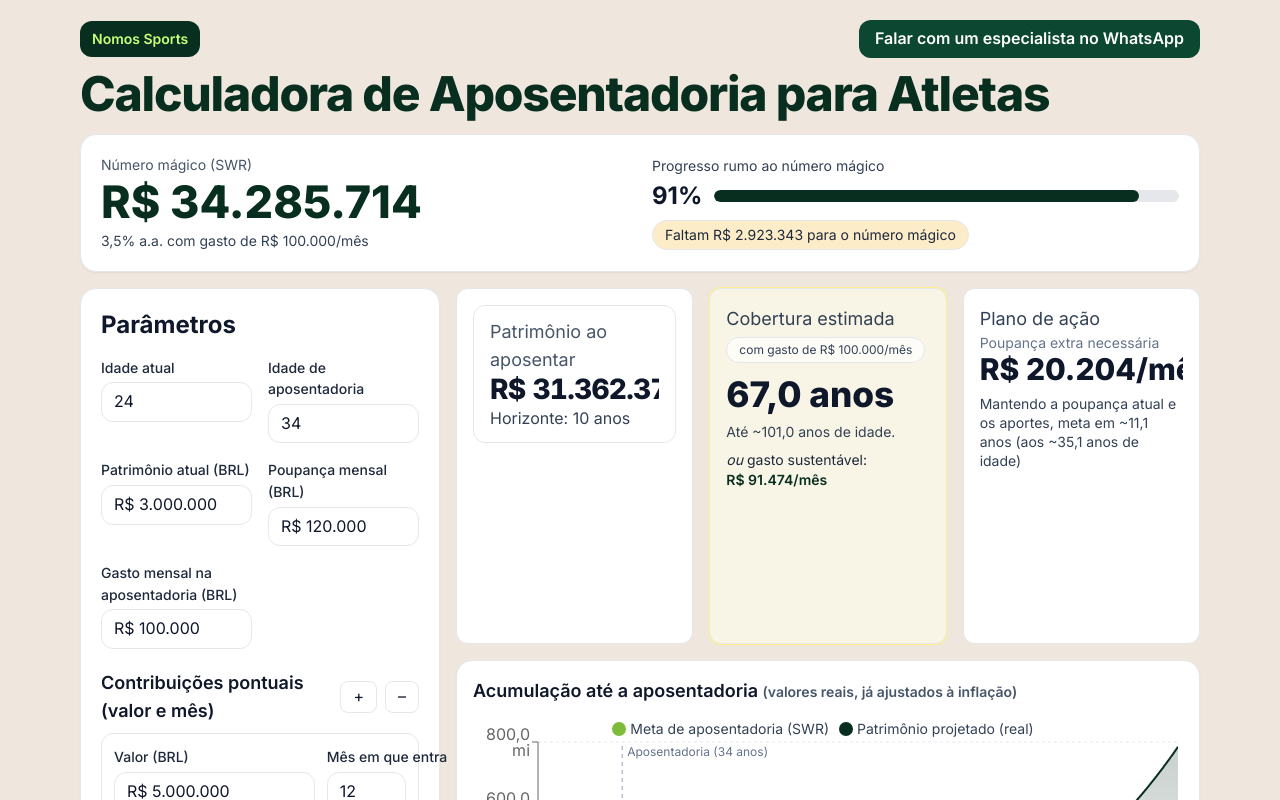
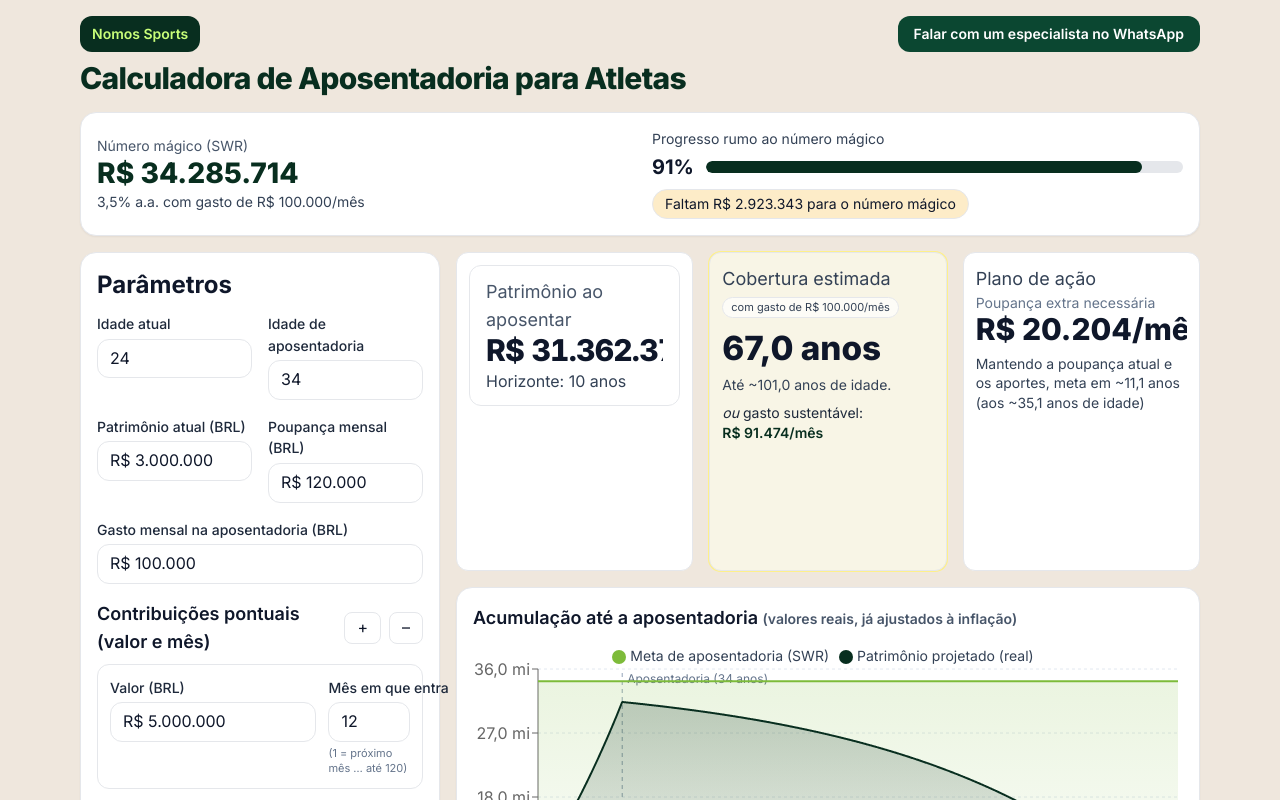
Before and after one commit to erikpajunknomos/calculadora-aposentadoria, a React (Vite) app: page / in a window 1280 px wide. Shown: the top 800 px of the page. Built offline with nearby package versions, Linux system fonts and the light colour scheme; the HTML template or start-up script is replaced by a standard one.

Commit message:
Update App.tsx

```diff
--- a/src/App.tsx
+++ b/src/App.tsx
@@ -1,4 +1,4 @@
-import { useEffect, useMemo, useRef, useState } from "react";
+import React, { useEffect, useMemo, useRef, useState } from "react";
 import {
   Area,
   AreaChart,
@@ -11,7 +11,9 @@ import {
   YAxis,
 } from "recharts";
 
-/* ========= Helpers ========= */
+/* =========================
+   Utils / helpers
+   ========================= */
 
 const BRL0 = new Intl.NumberFormat("pt-BR", {
   style: "currency",
@@ -19,19 +21,16 @@ const BRL0 = new Intl.NumberFormat("pt-BR", {
   maximumFractionDigits: 0,
   minimumFractionDigits: 0,
 });
-
 const BRL2 = new Intl.NumberFormat("pt-BR", {
   style: "currency",
   currency: "BRL",
   maximumFractionDigits: 2,
   minimumFractionDigits: 2,
 });
-
 function formatCurrency(n: number, cents = false) {
   if (!isFinite(n)) return cents ? "R$ 0,00" : "R$ 0";
   return (cents ? BRL2 : BRL0).format(Math.round(n));
 }
-
 function formatNumber(n: number, d = 1) {
   if (!isFinite(n)) return "0";
   return n.toLocaleString("pt-BR", {
@@ -39,24 +38,23 @@ function formatNumber(n: number, d = 1) {
     maximumFractionDigits: d,
   });
 }
-
 function parseMoneyInput(v: string) {
   const digits = v.replace(/\D+/g, "");
   if (!digits) return 0;
   return parseInt(digits, 10);
 }
-
 function clamp(n: number, a: number, b: number) {
   return Math.min(b, Math.max(a, n));
 }
-
 type Lump = { id: number; month: number; amount: number };
 
-/* ========= AutoFit (não deixa quebrar o valor grande) ========= */
+/* =========================
+   AutoFit – evita quebrar o número grande
+   ========================= */
 
 function AutoFit({
   children,
-  max = 42,
+  max = 34,
   min = 20,
   className = "",
 }: {
@@ -66,7 +64,7 @@ function AutoFit({
   className?: string;
 }) {
   const ref = useRef<HTMLDivElement>(null);
-  const [fontSize, setFontSize] = useState(max);
+  const [fs, setFs] = useState(max);
 
   useEffect(() => {
     const el = ref.current;
@@ -82,14 +80,13 @@ function AutoFit({
         s -= 1;
         el.style.fontSize = `${s}px`;
       }
-      setFontSize(s);
+      setFs(s);
     };
 
     const ro = new ResizeObserver(fit);
     ro.observe(el);
     window.addEventListener("resize", fit);
     fit();
-
     return () => {
       ro.disconnect();
       window.removeEventListener("resize", fit);
@@ -100,14 +97,66 @@ function AutoFit({
     <div
       ref={ref}
       className={className}
-      style={{ fontSize, lineHeight: 1.1, whiteSpace: "nowrap", overflow: "hidden" }}
+      style={{ fontSize: fs, lineHeight: 1.1, whiteSpace: "nowrap", overflow: "hidden" }}
     >
       {children}
     </div>
   );
 }
 
-/* ========= App ========= */
+/* =========================
+   Inputs
+   ========================= */
+
+function SmallLabel({ children, className = "" }: { children: React.ReactNode; className?: string }) {
+  return <label className={`text-sm font-medium text-slate-800 ${className}`}>{children}</label>;
+}
+function NumberInput({
+  value,
+  onChange,
+  min,
+  max,
+  step = 1,
+}: {
+  value: number;
+  onChange: (n: number) => void;
+  min?: number;
+  max?: number;
+  step?: number;
+}) {
+  return (
+    <input
+      type="number"
+      className="mt-1 w-full rounded-xl border px-3 py-2 bg-white"
+      value={value}
+      min={min}
+      max={max}
+      step={step}
+      onChange={(e) => onChange(parseFloat(e.target.value || "0"))}
+    />
+  );
+}
+function MoneyInput({ value, onChange }: { value: number; onChange: (n: number) => void }) {
+  const [txt, setTxt] = useState(formatCurrency(value));
+  useEffect(() => setTxt(formatCurrency(value)), [value]);
+  return (
+    <input
+      type="text"
+      className="mt-1 w-full rounded-xl border px-3 py-2 bg-white"
+      inputMode="numeric"
+      value={txt}
+      onChange={(e) => {
+        const raw = parseMoneyInput(e.target.value);
+        setTxt(formatCurrency(raw));
+        onChange(raw);
+      }}
+    />
+  );
+}
+
+/* =========================
+   App
+   ========================= */
 
 export default function App() {
   // Defaults
@@ -128,13 +177,21 @@ export default function App() {
     { id: 1, month: 12, amount: 5_000_000 },
   ]);
 
-  // Avançado OFF → retorno na aposentadoria acompanha o SWR
+  // Sincroniza retorno na aposentadoria com o SWR se avançado estiver off
   useEffect(() => {
     if (!showAdvanced) setRetireRealReturn(swrPct);
   }, [swrPct, showAdvanced]);
 
-  /* ========= Cálculos ========= */
+  /* ---------- Cores ---------- */
+  const brand = {
+    dark: "#082e1f",
+    mid: "#0b4731",
+    sand: "#efe7dd",
+    accent: "#f8f5e6",
+    warn: "#fdecc8",
+  };
 
+  /* ---------- Cálculos ---------- */
   const monthsToRetire = Math.max(0, (retireAge - age) * 12);
   const monthsTo100 = Math.max(0, (100 - age) * 12);
 
@@ -151,7 +208,9 @@ export default function App() {
 
     const lumpsMap = new Map<number, number>();
     for (const l of lumps) {
-      if (l.month > 0) lumpsMap.set(l.month, (lumpsMap.get(l.month) ?? 0) + Math.max(0, l.amount));
+      if (l.month > 0) {
+        lumpsMap.set(l.month, (lumpsMap.get(l.month) ?? 0) + Math.max(0, l.amount));
+      }
     }
 
     const arr: { x: number; age: number; wealth: number; goal: number }[] = [];
@@ -162,9 +221,11 @@ export default function App() {
         cur += monthlySaving;
         if (lumpsMap.has(m)) cur += lumpsMap.get(m)!;
       } else {
-        // pós-aposentadoria no gráfico: seguimos renderizando patrimônio com o mesmo retorno
-        cur *= 1 + rAcc;
+        // Pós-aposentadoria: retorno da aposentadoria e consumo mensal (valores reais)
+        cur = cur * (1 + rRet) - monthlySpend;
+        if (cur < 0) cur = 0;
       }
+
       arr.push({
         x: m,
         age: age + m / 12,
@@ -177,8 +238,7 @@ export default function App() {
       monthsToRetire >= 0 && monthsToRetire < arr.length ? arr[monthsToRetire].wealth : wealth;
 
     return { wealthAtRetire: wAtRetire, series: arr, retireIndex: monthsToRetire };
-    // eslint-disable-next-line react-hooks/exhaustive-deps
-  }, [wealth, monthlySaving, lumps, monthsTo100, monthsToRetire, rAcc, age, magicNumber]);
+  }, [wealth, monthlySaving, lumps, monthsTo100, monthsToRetire, rAcc, rRet, age, magicNumber]);
 
   const sustainableMonthlySWR = useMemo(
     () => (wealthAtRetire * (swrPct / 100)) / 12,
@@ -191,7 +251,7 @@ export default function App() {
     const r = rRet;
 
     if (C <= 0) return { runwayYears: Infinity, hasPerpetuity: true, endAge: Infinity };
-    if (PV <= 0) return { runwayYears: 0, hasPerpetuity: false, endAge: age };
+    if ( PV <= 0) return { runwayYears: 0, hasPerpetuity: false, endAge: age };
 
     if (PV * r >= C) {
       return { runwayYears: Infinity, hasPerpetuity: true, endAge: Infinity };
@@ -243,18 +303,13 @@ export default function App() {
       m++;
       cur = cur * (1 + rAcc) + monthlySaving + (lumpsMap.get(m) ?? 0);
     }
-    return { monthsToGoal: cur >= magicNumber ? m : Infinity, ageAtGoal: cur >= magicNumber ? age + m / 12 : Infinity };
+    return {
+      monthsToGoal: cur >= magicNumber ? m : Infinity,
+      ageAtGoal: cur >= magicNumber ? age + m / 12 : Infinity,
+    };
   }, [wealth, monthlySaving, lumps, rAcc, magicNumber, age]);
 
-  /* ========= UI ========= */
-
-  const brand = {
-    dark: "#082e1f",
-    mid: "#0b4731",
-    sand: "#efe7dd",
-    accent: "#f8f5e6",
-    warn: "#fdecc8",
-  };
+  /* ---------- UI helpers ---------- */
 
   const tickAges = useMemo(() => {
     const start = Math.ceil(age);
@@ -273,30 +328,24 @@ export default function App() {
     return [formatCurrency(Number(value)), "Patrimônio projetado (real)"];
   };
 
-  const rangeBg = (pct: number) => ({
+  const filledRangeStyle = (pct: number) => ({
     background: `linear-gradient(90deg, ${brand.dark} ${pct}%, #e5e7eb ${pct}%)`,
     height: 8,
     borderRadius: 9999,
-    appearance: "none" as const,
   });
 
-  /* ========= Render ========= */
+  /* ---------- Render ---------- */
 
   return (
-    <div
-      className="min-h-screen bg-[var(--sand)] text-slate-900"
-      style={{
-        ["--sand" as any]: brand.sand,
-      }}
-    >
-      {/* Título + CTA */}
-      <div className="max-w-6xl mx-auto px-4 pt-5">
-        <div className="flex items-center gap-3 mb-3">
-          <span className="rounded-xl bg-[var(--brand-dark)] text-[#c9ff79] px-3 py-2 text-sm font-semibold" style={{ ["--brand-dark" as any]: brand.dark }}>
+    <div className="min-h-screen text-slate-900" style={{ background: brand.sand }}>
+      {/* Header + CTA */}
+      <div className="max-w-6xl mx-auto px-4 pt-4">
+        <div className="flex items-center gap-3 mb-2">
+          <span className="rounded-xl px-3 py-2 text-sm font-semibold" style={{ background: brand.dark, color: "#c9ff79" }}>
             Nomos Sports
           </span>
           <a
-            className="ml-auto inline-flex rounded-xl px-4 py-2 text-white font-semibold"
+            className="ml-auto inline-flex rounded-xl px-4 py-2 text-white text-sm font-semibold"
             style={{ background: brand.mid }}
             href="https://api.whatsapp.com/send?phone=5521986243416&text=Ol%C3%A1%21+Estava+mexendo+na+calculadora+de+aposentadoria+da+Nomos+Sports.+Podemos+bater+um+papo%3F"
             target="_blank"
@@ -305,34 +354,33 @@ export default function App() {
             Falar com um especialista no WhatsApp
           </a>
         </div>
-        <h1 className="text-3xl md:text-5xl font-extrabold tracking-tight" style={{ color: brand.dark }}>
+        <h1 className="text-2xl md:text-3xl font-extrabold tracking-tight" style={{ color: brand.dark }}>
           Calculadora de Aposentadoria para Atletas
         </h1>
       </div>
 
       {/* KPI topo */}
-      <div className="max-w-6xl mx-auto px-4 mt-4 grid grid-cols-1 gap-4">
-        <div className="rounded-2xl bg-white border shadow-sm p-5">
+      <div className="max-w-6xl mx-auto px-4 mt-4">
+        <div className="rounded-2xl bg-white border shadow-sm p-4">
           <div className="grid grid-cols-1 md:grid-cols-2 gap-6 items-center">
             <div>
               <div className="text-slate-600 text-sm">Número mágico (SWR)</div>
-              <div className="text-[clamp(1.6rem,3.5vw,3rem)] font-extrabold leading-tight" style={{ color: brand.dark }}>
+              <div className="font-extrabold leading-tight" style={{ color: brand.dark, fontSize: "clamp(1.2rem,2.2vw,2rem)" }}>
                 {formatCurrency(magicNumber)}
               </div>
               <div className="text-slate-700 text-sm">
                 {formatNumber(swrPct, 1)}% a.a. com gasto de {formatCurrency(monthlySpend)}/mês
               </div>
             </div>
-
             <div className="min-w-0">
               <div className="text-slate-700 text-sm mb-1">Progresso rumo ao número mágico</div>
               <div className="flex items-center gap-3">
-                <div className="text-2xl font-bold">{`${formatNumber(progressPct, 0)}%`}</div>
+                <div className="text-xl font-bold">{`${formatNumber(progressPct, 0)}%`}</div>
                 <div className="flex-1 h-3 rounded-full bg-gray-200 overflow-hidden">
                   <div className="h-full rounded-full" style={{ width: `${progressPct}%`, background: brand.dark }} />
                 </div>
               </div>
-              <div className="mt-2 inline-flex items-center rounded-full border px-3 py-1 text-sm bg-[var(--warn)] text-slate-800" style={{ ["--warn" as any]: brand.warn }}>
+              <div className="mt-2 inline-flex items-center rounded-full border px-3 py-1 text-sm" style={{ background: brand.warn }}>
                 {remainingToGoal > 0
                   ? `Faltam ${formatCurrency(remainingToGoal)} para o número mágico`
                   : `Você superou a meta em ${formatCurrency(wealthAtRetire - magicNumber)}`}
@@ -345,26 +393,47 @@ export default function App() {
       {/* Corpo */}
       <div className="max-w-6xl mx-auto px-4 mt-4 grid grid-cols-1 md:grid-cols-[360px,1fr] gap-4">
         {/* Parâmetros */}
-        <div className="rounded-2xl bg-white border shadow-sm p-5">
-          <h2 className="text-2xl font-bold mb-4">Parâmetros</h2>
+        <div className="rounded-2xl bg-white border shadow-sm p-4">
+          <h2 className="text-2xl font-bold mb-3">Parâmetros</h2>
 
           <div className="grid grid-cols-1 sm:grid-cols-2 gap-4">
-            <Field label="Idade atual" value={age} onChange={(v) => setAge(clamp(v, 15, 90))} />
-            <Field label="Idade de aposentadoria" value={retireAge} onChange={(v) => setRetireAge(clamp(v, age + 1, 80))} />
-            <MoneyField label="Patrimônio atual (BRL)" value={wealth} onChange={setWealth} />
-            <MoneyField label="Poupança mensal (BRL)" value={monthlySaving} onChange={setMonthlySaving} />
-            <MoneyField label="Gasto mensal na aposentadoria (BRL)" value={monthlySpend} onChange={setMonthlySpend} />
+            <div>
+              <SmallLabel>Idade atual</SmallLabel>
+              <NumberInput value={age} onChange={(v) => setAge(clamp(v, 15, 90))} />
+            </div>
+            <div>
+              <SmallLabel>Idade de aposentadoria</SmallLabel>
+              <NumberInput value={retireAge} onChange={(v) => setRetireAge(clamp(v, age + 1, 80))} />
+            </div>
+            <div>
+              <SmallLabel>Patrimônio atual (BRL)</SmallLabel>
+              <MoneyInput value={wealth} onChange={setWealth} />
+            </div>
+            <div>
+              <SmallLabel>Poupança mensal (BRL)</SmallLabel>
+              <MoneyInput value={monthlySaving} onChange={setMonthlySaving} />
+            </div>
+            <div className="sm:col-span-2">
+              <SmallLabel>Gasto mensal na aposentadoria (BRL)</SmallLabel>
+              <MoneyInput value={monthlySpend} onChange={setMonthlySpend} />
+            </div>
           </div>
 
           {/* Aportes pontuais */}
-          <div className="mt-5">
+          <div className="mt-4">
             <div className="flex items-center justify-between mb-2">
               <div className="text-lg font-semibold">Contribuições pontuais (valor e mês)</div>
               <div className="flex gap-2">
-                <button onClick={() => setLumps((s) => [...s, { id: Date.now(), month: 1, amount: 10_000 }])} className="rounded-lg border px-3 py-1 hover:bg-gray-50">
+                <button
+                  onClick={() => setLumps((s) => [...s, { id: Date.now(), month: 1, amount: 10_000 }])}
+                  className="rounded-lg border px-3 py-1 hover:bg-gray-50"
+                >
                   +
                 </button>
-                <button onClick={() => setLumps((s) => (s.length ? s.slice(0, -1) : s))} className="rounded-lg border px-3 py-1 hover:bg-gray-50">
+                <button
+                  onClick={() => setLumps((s) => (s.length ? s.slice(0, -1) : s))}
+                  className="rounded-lg border px-3 py-1 hover:bg-gray-50"
+                >
                   –
                 </button>
               </div>
@@ -380,9 +449,7 @@ export default function App() {
                     <MoneyInput
                       value={l.amount}
                       onChange={(v) =>
-                        setLumps((s) =>
-                          s.map((x) => (x.id === l.id ? { ...x, amount: v } : x))
-                        )
+                        setLumps((s) => s.map((x) => (x.id === l.id ? { ...x, amount: v } : x)))
                       }
                     />
                   </div>
@@ -393,9 +460,7 @@ export default function App() {
                       min={1}
                       max={monthsToRetire}
                       onChange={(v) =>
-                        setLumps((s) =>
-                          s.map((x) => (x.id === l.id ? { ...x, month: v } : x))
-                        )
+                        setLumps((s) => s.map((x) => (x.id === l.id ? { ...x, month: v } : x)))
                       }
                     />
                     <div className="text-[11px] text-slate-500 mt-1">(1 = próximo mês … até {monthsToRetire})</div>
@@ -405,8 +470,8 @@ export default function App() {
             </div>
           </div>
 
-          {/* SWR + Retornos */}
-          <div className="mt-6 grid grid-cols-1 md:grid-cols-2 gap-4">
+          {/* SWR + retornos */}
+          <div className="mt-5 grid grid-cols-1 md:grid-cols-2 gap-4">
             <div className="rounded-xl border p-4 bg-white">
               <div className="text-sm font-medium text-slate-800">SWR — Taxa segura de retirada (% a.a.)</div>
               <input
@@ -417,12 +482,11 @@ export default function App() {
                 value={swrPct}
                 onChange={(e) => setSwrPct(parseFloat(e.target.value))}
                 className="w-full mt-2"
-                style={rangeBg(((swrPct - 2) / (6 - 2)) * 100)}
+                style={filledRangeStyle(((swrPct - 2) / (6 - 2)) * 100)}
               />
               <div className="text-xs text-slate-600 mt-2">
-                Atual: {formatNumber(swrPct, 1)}% • 3,5% é um nível histórico/realista; acima de 5% tende a ser mais agressivo.
+                Atual: {formatNumber(swrPct, 1)}% · 3,5% é um nível histórico/realista; acima de 5% tende a ser mais agressivo.
               </div>
-
               <div className="flex items-center gap-2 mt-3">
                 <input id="adv" type="checkbox" className="h-4 w-4" checked={showAdvanced} onChange={(e) => setShowAdvanced(e.target.checked)} />
                 <label htmlFor="adv" className="text-sm">Mostrar avançado</label>
@@ -445,30 +509,33 @@ export default function App() {
         {/* Cards à direita */}
         <div className="grid grid-cols-1 gap-4">
           <div className="grid grid-cols-1 md:grid-cols-3 gap-4 items-stretch auto-rows-[minmax(0,1fr)]">
-            {/* Patrimônio ao aposentar */}
-            <div className="rounded-xl border p-4 min-h-[180px] md:min-h-[200px] min-w-0 h-full flex flex-col overflow-hidden bg-white">
+            {/* Patrimônio */}
+            <div className="rounded-xl border p-3 min-h-[150px] md:min-h-[170px] min-w-0 h-full flex flex-col overflow-hidden bg-white">
               <div className="rounded-xl border px-4 py-3 bg-white/70">
                 <div className="text-slate-600 text-lg">Patrimônio ao aposentar</div>
-                <AutoFit max={42} min={22} className="font-extrabold tabular-nums tracking-tight">
+                <AutoFit max={34} min={20} className="font-extrabold tabular-nums tracking-tight">
                   {formatCurrency(wealthAtRetire)}
                 </AutoFit>
                 <div className="text-slate-700 mt-1">Horizonte: {retireAge - age} anos</div>
               </div>
             </div>
 
-            {/* Cobertura estimada */}
-            <div className="rounded-xl border p-4 min-h-[180px] md:min-h-[200px] min-w-0 h-full flex flex-col overflow-hidden bg-[var(--accent)] ring-1 ring-yellow-200" style={{ ["--accent" as any]: brand.accent }}>
+            {/* Cobertura */}
+            <div
+              className="rounded-xl border p-3 min-h-[150px] md:min-h-[170px] min-w-0 h-full flex flex-col overflow-hidden ring-1 ring-yellow-200"
+              style={{ background: brand.accent }}
+            >
               <div className="text-slate-700 text-lg">Cobertura estimada</div>
-              <div className="mt-1 inline-flex items-center rounded-full bg-white/70 border px-3 py-1 text-xs text-slate-700 w-max">
+              <div className="mt-1 inline-flex items-center rounded-full bg-white/70 border px-2 py-[2px] text-[11px] text-slate-700 w-max">
                 com gasto de {formatCurrency(monthlySpend)}/mês
               </div>
-              <div className="text-[clamp(1.4rem,3vw,2.2rem)] font-extrabold mt-2">
+              <div className="mt-2 font-extrabold" style={{ fontSize: "clamp(1.2rem,2.6vw,2.2rem)" }}>
                 {hasPerpetuity ? "Atingível" : `${formatNumber(runwayYears, 1)} anos`}
               </div>
               <div className="text-slate-700 text-sm mt-1">
                 {hasPerpetuity ? (
                   <>
-                    Com {formatNumber(retireRealReturn, 1)}% real a.a., <span className="whitespace-nowrap">gasto de {formatCurrency(monthlySpend)}/mês</span> é sustentável.
+                    Com {formatNumber(retireRealReturn, 1)}% real a.a., gasto de {formatCurrency(monthlySpend)}/mês é sustentável.
                   </>
                 ) : (
                   <>Até ~{formatNumber(endAge, 1)} anos de idade.</>
@@ -480,10 +547,10 @@ export default function App() {
             </div>
 
             {/* Plano de ação */}
-            <div className="rounded-xl border p-4 min-h-[180px] md:min-h-[200px] min-w-0 h-full flex flex-col overflow-hidden bg-white">
+            <div className="rounded-xl border p-3 min-h-[150px] md:min-h-[170px] min-w-0 h-full flex flex-col overflow-hidden bg-white">
               <div className="text-slate-700 text-lg">Plano de ação</div>
               <div className="text-slate-500 text-sm">Poupança extra necessária</div>
-              <AutoFit max={42} min={22} className="font-extrabold text-slate-900">
+              <AutoFit max={34} min={20} className="font-extrabold text-slate-900">
                 {formatCurrency(extraMonthlyToHitTarget)}/mês
               </AutoFit>
               <div className="text-slate-700 text-sm mt-2 leading-snug">
@@ -507,7 +574,7 @@ export default function App() {
                   <defs>
                     <linearGradient id="gradWealth" x1="0" y1="0" x2="0" y2="1">
                       <stop offset="5%" stopColor={brand.dark} stopOpacity={0.35} />
-                      <stop offset="95%" stopColor={brand.dark} stopOpacity={0.05} />
+                      <stop offset="95%" stopColor={brand.dark} stopOpacity={0.06} />
                     </linearGradient>
                     <linearGradient id="gradGoal" x1="0" y1="0" x2="0" y2="1">
                       <stop offset="5%" stopColor="#7dbb3a" stopOpacity={0.25} />
@@ -585,7 +652,7 @@ export default function App() {
               Adicione <strong>contribuições pontuais</strong> (vendas/bônus) com valor e mês.
             </li>
             <li>
-              Em <strong>Mostrar avançado</strong>, ajuste o <strong>retorno real na aposentadoria</strong> para ver por quantos anos o patrimônio cobre o gasto ou se é sustentável (perpetuidade).
+              Em <strong>Mostrar avançado</strong>, ajuste o <strong>retorno real na aposentadoria</strong> para ver por quantos anos o patrimônio cobre o gasto ou se é sustentável.
             </li>
             <li>
               Veja o <strong>número mágico</strong>, o <strong>patrimônio ao aposentar</strong>, a <strong>cobertura</strong> e, se faltar, a <strong>poupança extra necessária</strong> e o tempo estimado para atingir a meta.
@@ -597,71 +664,3 @@ export default function App() {
     </div>
   );
 }
-
-/* ========= Inputs ========= */
-
-function SmallLabel({ children, className = "" }: { children: React.ReactNode; className?: string }) {
-  return <label className={`text-sm font-medium text-slate-800 ${className}`}>{children}</label>;
-}
-
-function Field({ label, value, onChange }: { label: string; value: number; onChange: (n: number) => void }) {
-  return (
-    <div>
-      <SmallLabel>{label}</SmallLabel>
-      <NumberInput value={value} onChange={onChange} />
-    </div>
-  );
-}
-
-function MoneyField({ label, value, onChange }: { label: string; value: number; onChange: (n: number) => void }) {
-  return (
-    <div>
-      <SmallLabel>{label}</SmallLabel>
-      <MoneyInput value={value} onChange={onChange} />
-    </div>
-  );
-}
-
-function NumberInput({
-  value,
-  onChange,
-  min,
-  max,
-  step = 1,
-}: {
-  value: number;
-  onChange: (n: number) => void;
-  min?: number;
-  max?: number;
-  step?: number;
-}) {
-  return (
-    <input
-      type="number"
-      className="mt-1 w-full rounded-xl border px-3 py-2 bg-white"
-      value={value}
-      min={min}
-      max={max}
-      step={step}
-      onChange={(e) => onChange(parseFloat(e.target.value || "0"))}
-    />
-  );
-}
-
-function MoneyInput({ value, onChange }: { value: number; onChange: (n: number) => void }) {
-  const [txt, setTxt] = useState(formatCurrency(value));
-  useEffect(() => setTxt(formatCurrency(value)), [value]);
-  return (
-    <input
-      type="text"
-      className="mt-1 w-full rounded-xl border px-3 py-2 bg-white"
-      inputMode="numeric"
-      value={txt}
-      onChange={(e) => {
-        const raw = parseMoneyInput(e.target.value);
-        setTxt(formatCurrency(raw));
-        onChange(raw);
-      }}
-    />
-  );
-}
```
